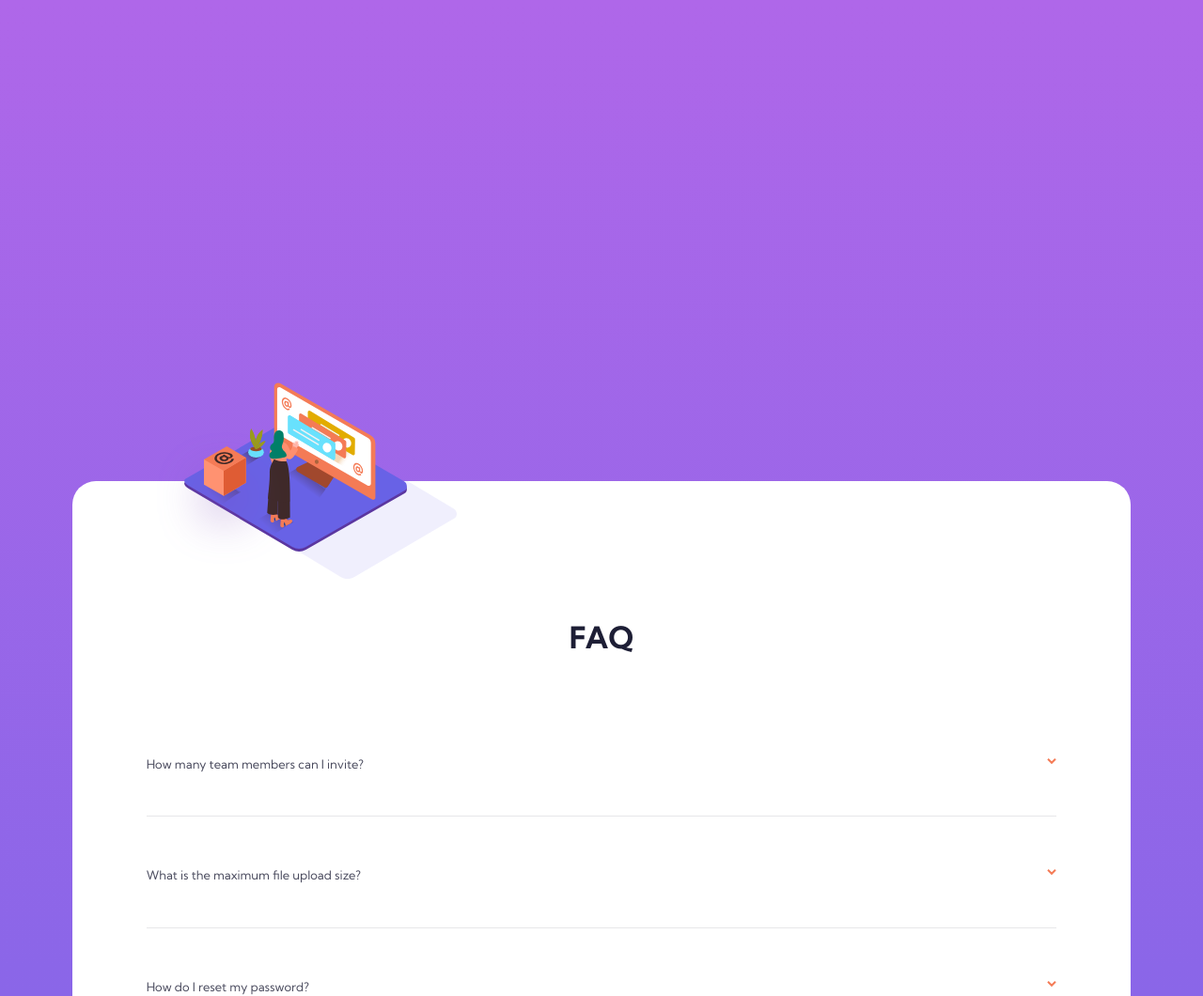
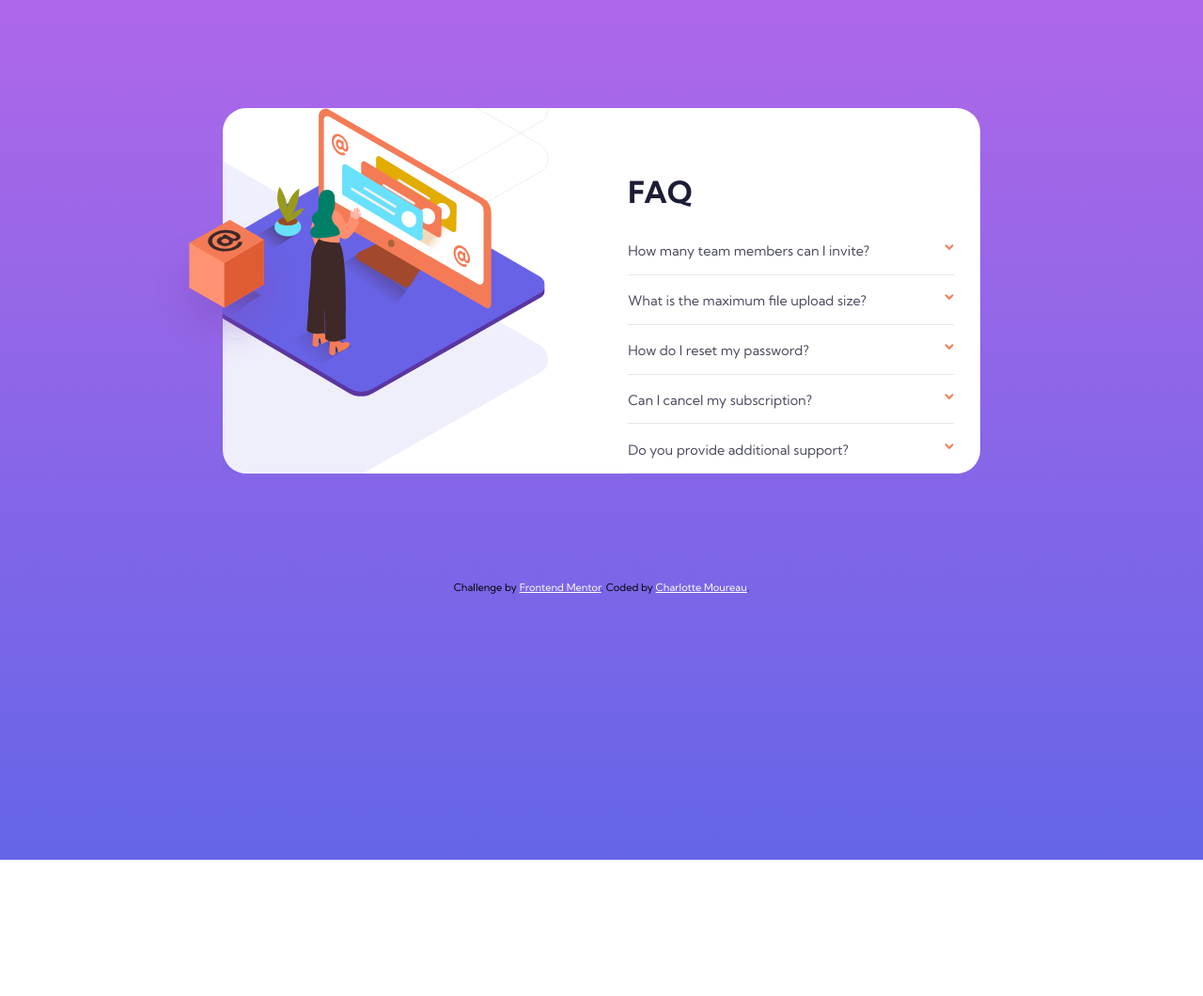
Before and after one commit to CharlotteMoureau/FAQ-accordion-card, a website: page index.html in a window 1280 px wide. Shown: the top 1060 px of the page at 94% size. After the commit the page ends 915 px from the top, so only its background shows below. Drawn offline with Linux system fonts and the light colour scheme.

Commit message:
fini css

```diff
--- a/index.html
+++ b/index.html
@@ -33,11 +33,11 @@
 
           <div class="desktop">
 
-            <img src="Frontend-Mentor-instructions/images/bg-pattern-desktop.svg" alt="a grey square">
-            <img src="Frontend-Mentor-instructions/images/illustration-box-desktop.svg"
+            <!-- <img class="square" src="Frontend-Mentor-instructions/images/bg-pattern-desktop.svg" alt="a grey square"> -->
+            <img class="woman" src="Frontend-Mentor-instructions/images/illustration-woman-online-desktop.svg"
+              alt="a drawing of a woman in front of a computer">
+            <img class="box" src="Frontend-Mentor-instructions/images/illustration-box-desktop.svg"
               alt="an orange box with a @ sign on top">
-            <img src="Frontend-Mentor-instructions/images/illustration-woman-online-desktop.svg"
-              alt="a drawing of a woman in front of a computer">
           </div>
         </div>
 
@@ -46,8 +46,11 @@
           <h1>FAQ</h1>
 
           <div class="faq-points">
-            <h2>How many team members can I invite?</h2>
-            <img class="arrow" alt="orange arrow" src="Frontend-Mentor-instructions/images/icon-arrow-down.svg">
+
+            <div class="question">
+              <h2 class="test">How many team members can I invite?</h2>
+              <img class="arrow" alt="orange arrow" src="Frontend-Mentor-instructions/images/icon-arrow-down.svg">
+            </div>
 
             <div class="answer">
               <p>You can invite up to 2 additional users on the Free plan. There is no limit on
@@ -56,8 +59,11 @@
           </div>
 
           <div class="faq-points">
-            <h2>What is the maximum file upload size?</h2>
-            <img class="arrow" alt="orange arrow" src="Frontend-Mentor-instructions/images/icon-arrow-down.svg">
+
+            <div class="question">
+              <h2 class="test">What is the maximum file upload size?</h2>
+              <img class="arrow" alt="orange arrow" src="Frontend-Mentor-instructions/images/icon-arrow-down.svg">
+            </div>
 
             <div class="answer">
               <p>No more than 2GB. All files in your account must fit your allotted storage space.</p>
@@ -65,8 +71,11 @@
           </div>
 
           <div class="faq-points">
-            <h2>How do I reset my password?</h2>
-            <img class="arrow" alt="orange arrow" src="Frontend-Mentor-instructions/images/icon-arrow-down.svg">
+
+            <div class="question">
+              <h2 class="test">How do I reset my password?</h2>
+              <img class="arrow" alt="orange arrow" src="Frontend-Mentor-instructions/images/icon-arrow-down.svg">
+            </div>
 
             <div class="answer">
               <p>Click “Forgot password” from the login page or “Change password” from your profile page.
@@ -75,8 +84,11 @@
           </div>
 
           <div class="faq-points">
-            <h2>Can I cancel my subscription?</h2>
-            <img class="arrow" alt="orange arrow" src="Frontend-Mentor-instructions/images/icon-arrow-down.svg">
+
+            <div class="question">
+              <h2 class="test">Can I cancel my subscription?</h2>
+              <img class="arrow" alt="orange arrow" src="Frontend-Mentor-instructions/images/icon-arrow-down.svg">
+            </div>
 
             <div class="answer">
               <p>Yes! Send us a message and we’ll process your request no questions asked.</p>
@@ -84,8 +96,11 @@
           </div>
 
           <div class="faq-points">
-            <h2>Do you provide additional support?</h2>
-            <img class="arrow" alt="orange arrow" src="Frontend-Mentor-instructions/images/icon-arrow-down.svg">
+
+            <div class="question">
+              <h2 class="test">Do you provide additional support?</h2>
+              <img class="arrow" alt="orange arrow" src="Frontend-Mentor-instructions/images/icon-arrow-down.svg">
+            </div>
 
             <div class="answer">
               <p>Chat and email support is available 24/7. Phone lines are open during normal business hours.</p>
--- a/src/accordion.js
+++ b/src/accordion.js
@@ -1,19 +1,15 @@
 // const accordion = document.getElementsByClassName("faq-points");
+// const myH2 = document.getElementsByClassName('test');
+
+// console.log(accordion);
 
 // for (let i = 0; i < accordion.length; i++) {
 //     accordion[i].addEventListener("click", function () {
-//         /* Toggle between adding and removing the "active" class,
-//         to highlight the button that controls the panel */
-//         this.classList.toggle("active");
-
-//         /* Toggle between hiding and showing the active panel */
-//         let panel = this.nextElementSibling;
-//         console.log(panel);
-//         if (panel.style.display === "block") {
-//             panel.style.display = "none";
-//         } else {
-//             panel.style.display = "block";
-//         }
-//         console.log(panel);
+//         console.log(i);
+//         myH2.style.background = 'red'
 //     });
 // }
+
+document.getElementById('testp').addEventListener("click", function () {
+    document.getElementById('testm').style.color = "purple";
+});
--- a/src/scss/_desktop.scss
+++ b/src/scss/_desktop.scss
@@ -1,2 +1,75 @@
-@media screen and (min-width: 1440px) {
+@media screen and (min-width: 1008px) {
+    html {
+        body {
+            margin-top: 9%;
+            main {
+
+                .container {
+                    width: 63%;
+                    margin: auto;
+                    margin-bottom: 9%;
+
+                    .main-grid {
+                        grid-template-columns: repeat(2, 1fr);
+
+                        .image {
+                            height: 100%;
+
+                            .mobile {
+                                display: none;
+                            }
+
+                            .desktop {
+                                height: 100%;
+                                display: block;
+                                background-image: url("../../Frontend-Mentor-instructions/images/bg-pattern-desktop.svg");
+                                background-position: 120% 75%;
+                                background-size: 170%;
+                                background-repeat: no-repeat;
+                                position: relative;
+
+                                img {
+                                    position: absolute;
+                                }
+
+                                .woman {
+                                    width: 100%;
+                                    left: -15%;
+                                    clip-path: inset(0 0 0 15%);
+                                }
+
+                                .box {
+                                    width: 42%;
+                                    left: -20%;
+                                    top: 30%;
+                                }
+                            }
+                        }
+
+                        .FAQ {
+                            margin-top: 18%;
+
+                            h1 {
+                                text-align: left;
+                                margin-left: 7%;
+                            }
+
+                            .faq-points {
+                                .question {
+                                    h2 {
+                                        font-size: 0.9rem;
+                                    }
+                                }
+
+                                .answer {
+                                    p {
+                                    }
+                                }
+                            }
+                        }
+                    }
+                }
+            }
+        }
+    }
 }
--- a/src/scss/_mobile.scss
+++ b/src/scss/_mobile.scss
@@ -4,6 +4,9 @@ body {
     font-family: 'Kumbh Sans', sans-serif;
     font-size: 12px;
     background-image: linear-gradient($primary-gradient-1, $primary-gradient-2);
+    height: 100vh;
+    margin-top: 40%;
+    overflow: hidden;
 
     main {
         .container {
@@ -11,7 +14,7 @@ body {
             margin-left: 6%;
             margin-right: 6%;
             margin-top: 40%;
-            margin-bottom: 40%;
+            margin-bottom: 20%;
             border-radius: 25px;
 
             .main-grid {
@@ -42,11 +45,15 @@ body {
                     .desktop {
                         display: none;
                     }
+
+                    .orange-box {
+                        display: none;
+                    }
                 }
 
                 .FAQ {
                     h1 {
-                        margin-bottom: 10%;
+                        margin-bottom: 5%;
                         font-weight: 700;
                         font-size: 2rem;
                         color: $primary-text-1;
@@ -54,21 +61,33 @@ body {
                     }
 
                     .faq-points {
-                        display: flex;
-                        justify-content: space-between;
+                        display: grid;
+                        grid-template-columns: repeat(1, 1fr);
                         margin-left: 7%;
                         margin-right: 7%;
-                        margin-bottom: 5%;
+                        padding-top: 5%;
                         border-bottom: 1px solid $dividers;
+                        cursor: pointer;
 
-                        h2 {
-                            color: $neutral-text-1;
-                            font-size: 0.81rem;
+                        .question {
+                            display: flex;
+                            justify-content: space-between;
                             margin-bottom: 5%;
+
+                            h2 {
+                                color: $neutral-text-1;
+                                font-size: 0.81rem;
+                            }
+
+                            img {
+                                height: 50%;
+                            }
                         }
 
-                        img {
-                            height: 30%;
+                        &:hover {
+                            h2 {
+                                color: $primary-text-2;
+                            }
                         }
 
                         .answer {
@@ -89,7 +108,6 @@ body {
     }
 
     footer {
-        margin-bottom: 15%;
 
         .attribution {
             font-size: 11px;
```
Also changed, not shown: src/css/style.css, 1 other file.
